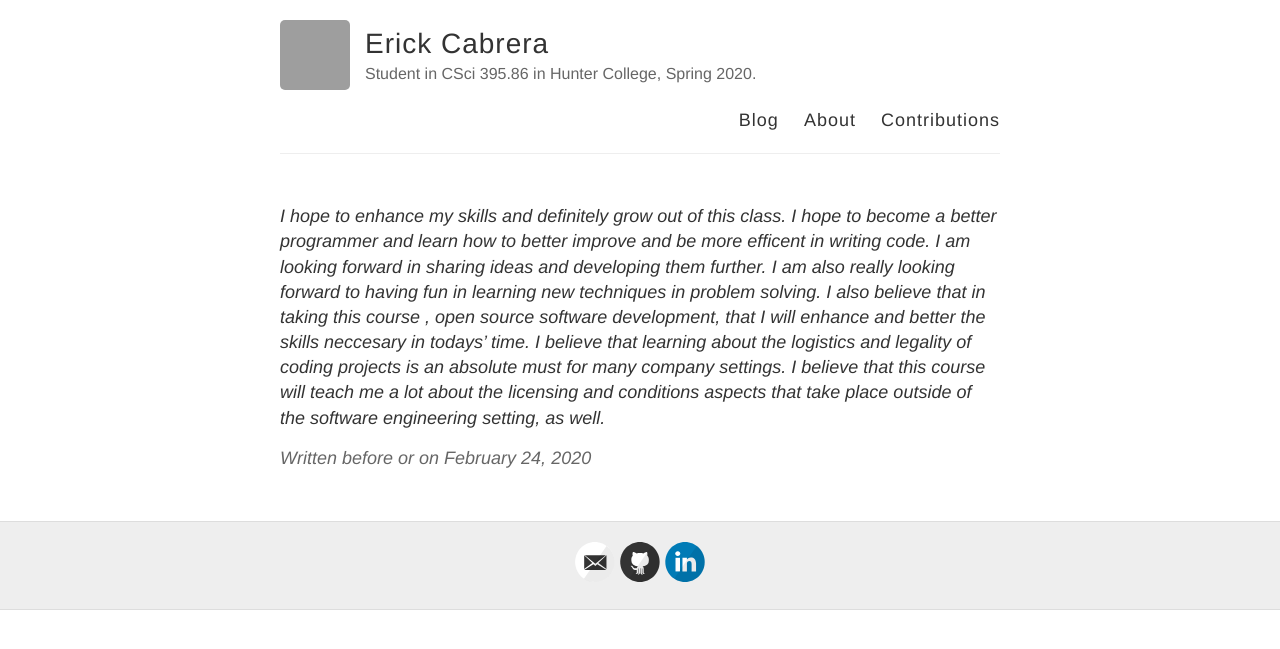
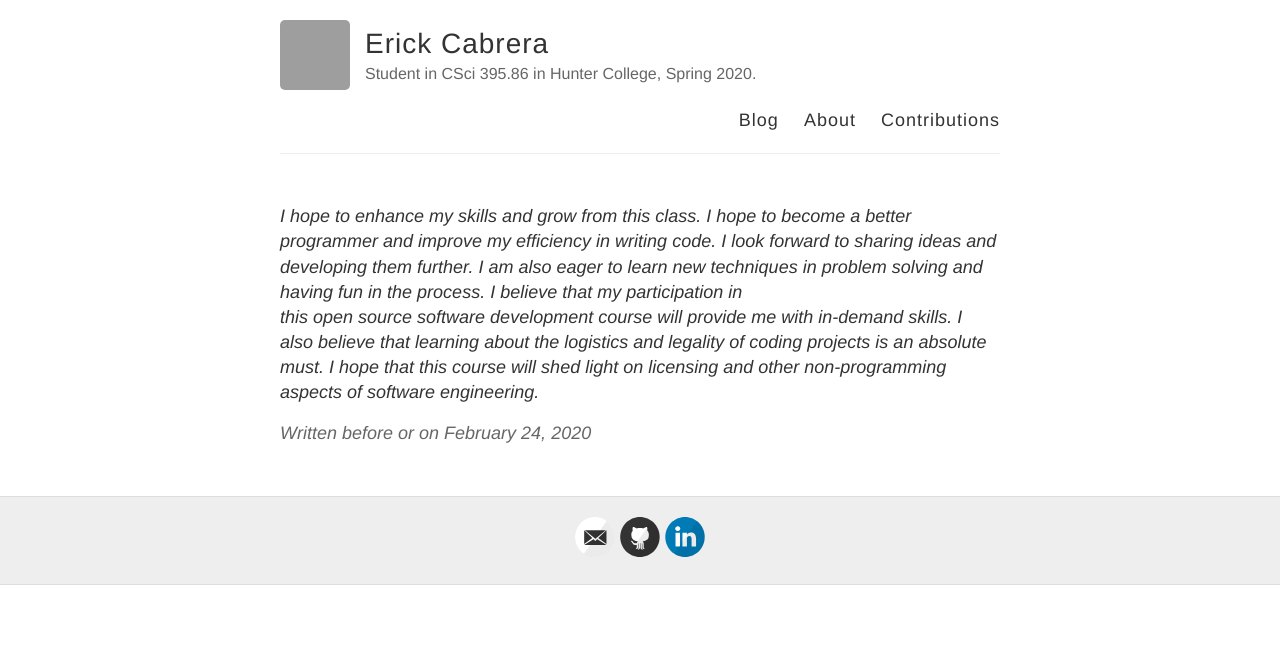
Before and after one commit to hunter-college-ossd-spr-2020/MarceloDamian-weekly, a Jekyll site: the page built from _posts/2020-02-02-week01.md, in a window 1280 px wide. Shown: the top 649 px of the page. Built offline with Jekyll 4.4.1, drawn with Linux system fonts in a browser that asks for light colours; our own code applies the rules of GitHub Pages for plain Markdown files; grey boxes are pictures that could not be loaded.

Commit message:
corrected grammatical errors [issue 5]

```diff
--- a/_posts/2020-02-02-week01.md
+++ b/_posts/2020-02-02-week01.md
@@ -2,10 +2,9 @@
 Week 1 BLOG
 ---
 
-  *I hope to enhance my skills and definitely grow out of this class. I hope to become a better programmer and learn how to
-better improve and be more efficent in writing code. I am looking forward in sharing ideas and developing them further.
-I am also really looking forward to having fun in learning new techniques in problem solving. I also believe that in taking
-this course , open source software development, that I will enhance and better the skills neccesary in todays' time. I believe
-that learning about the logistics and legality of coding projects is an absolute must for many company settings. I believe
-that this course will teach me a lot about the licensing and conditions aspects that take place outside of the software
-engineering setting, as well.*
+  *I hope to enhance my skills and grow from this class. I hope to become a better programmer and improve my
+efficiency in writing code. I look forward to sharing ideas and developing them further. I am also eager to
+learn new techniques in problem solving and having fun in the process. I believe that my participation in
+this open source software development course will provide me with in-demand skills. I also believe that
+learning about the logistics and legality of coding projects is an absolute must. I hope that this course
+will shed light on licensing and other non-programming aspects of software engineering.*
```
